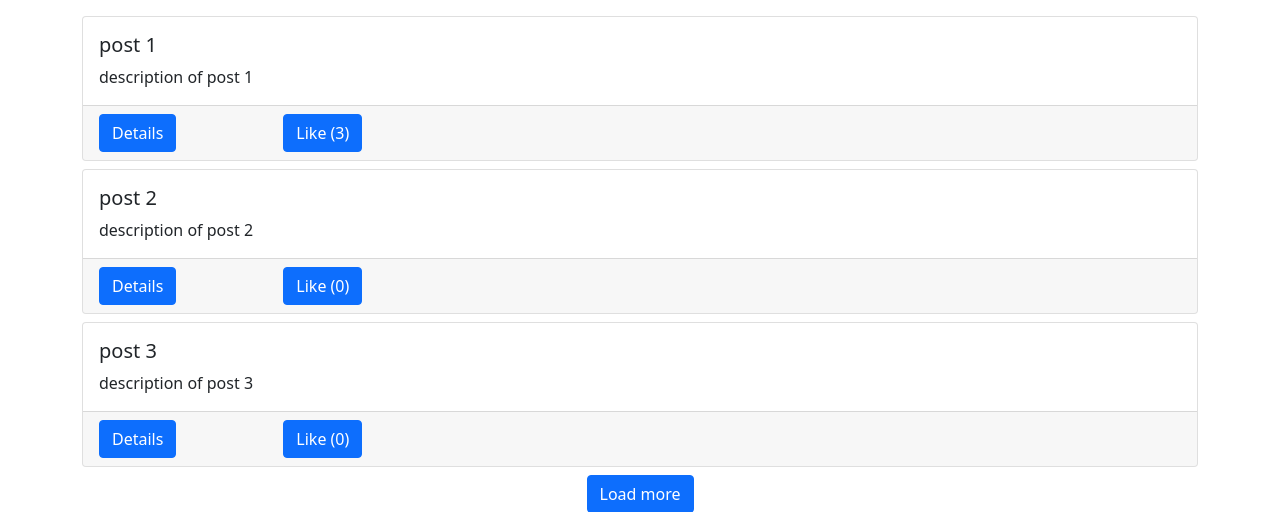
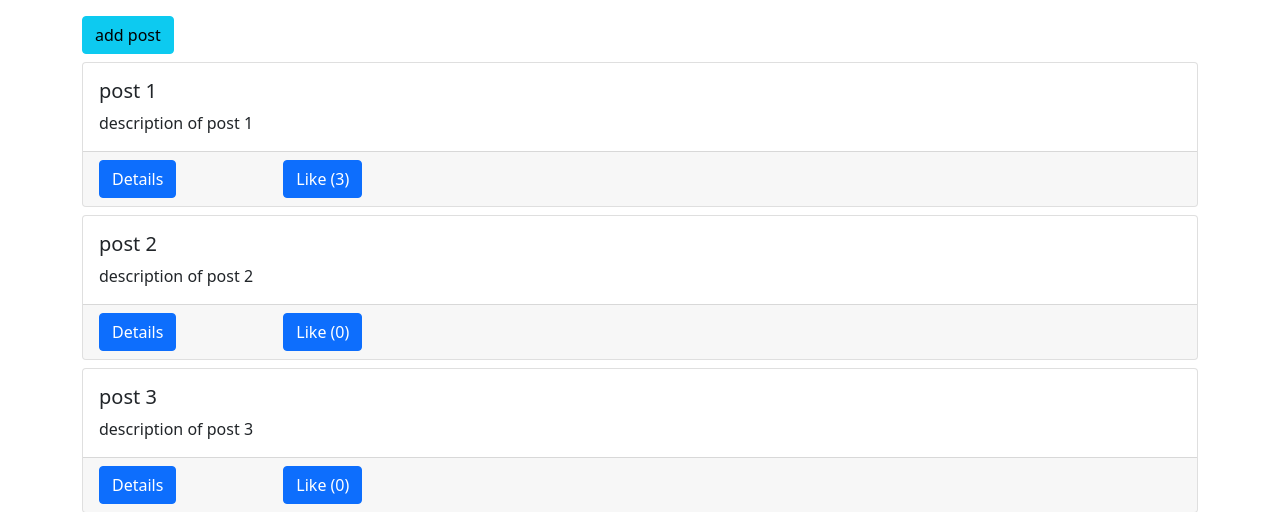
Before and after one commit to Mike-Lemelin/SENG2040-A4, a Django app: page / in a window 1280 px wide. Shown: the top 512 px of the page. Run offline with Django 5.2, Linux system fonts and the light colour scheme; data comes from the database, SQL or seed files in the repository; some libraries are stand-ins or nearby versions.

Commit message:
Added the first modal for posting

```diff
--- a/dj_ajax/src/posts/templates/posts/main.html
+++ b/dj_ajax/src/posts/templates/posts/main.html
@@ -10,6 +10,30 @@ posts
 {% endblock title %}
 
 {% block content %}
+    <!-- Modal -->
+    <div class="modal fade" id="addPostModal" tabindex="-1" aria-labelledby="exampleModalLabel" aria-hidden="true">
+        <div class="modal-dialog">
+            <div class="modal-content">
+                <div class="modal-header">
+                    <h1 class="modal-title fs-5" id="exampleModalLabel">Create Post</h1>
+                    <button type="button" class="btn-close" data-bs-dismiss="modal" aria-label="Close"></button>
+                </div>
+                <div class="modal-body">
+                    ...
+                </div>
+                <div class="modal-footer">
+                    <button type="button" class="btn btn-danger" data-bs-dismiss="modal">close</button>
+                    <button type="button" class="btn btn-success">+ add</button>
+                </div>
+            </div>
+        </div>
+    </div>
+
+    <!-- Button trigger modal -->
+    <button type="button" class="btn btn-info mb-2" data-bs-toggle="modal" data-bs-target="#addPostModal">
+        add post
+    </button>
+
     <div id="posts-box"></div>
     <div id="spinner-box" class="text-center">
         <div id="spinner-border" role="status"></div>
```
